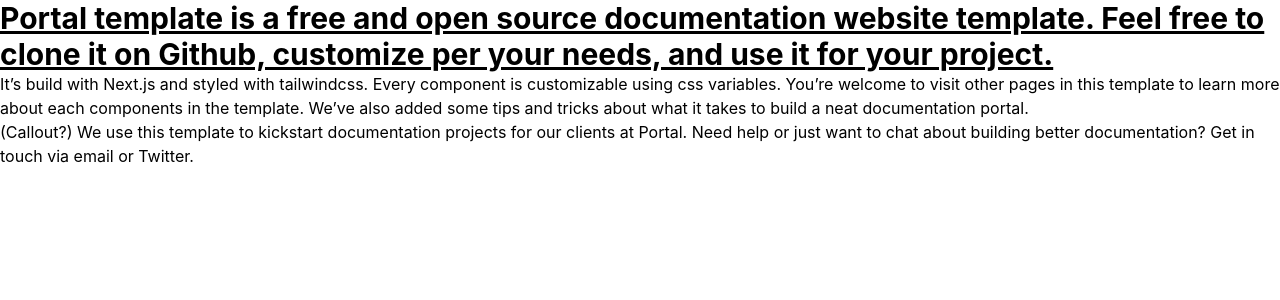
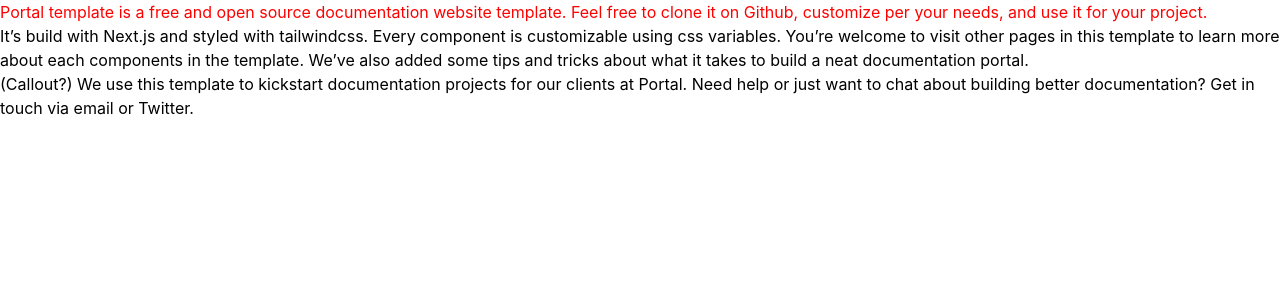
Before and after one commit to vrepsys/portal-template, a Next.js app: page / in a window 1280 px wide. Shown: the top 300 px of the page. Built offline with nearby package versions, Linux system fonts and the light colour scheme.

Commit message:
Add heading style

```diff
--- /dev/null
+++ b/components/typography/Heading1.tsx
@@ -0,0 +1,5 @@
+import { PropsWithChildren } from "react";
+
+export const Heading1: React.FC<PropsWithChildren> = ({ children }) => {
+  return <h1 className="heading-1">{children}</h1>;
+};
--- a/pages/index.tsx
+++ b/pages/index.tsx
@@ -1,5 +1,6 @@
 import type { NextPage } from "next";
 import Head from "next/head";
+import { Heading1 } from "../components/typography/Heading1";
 
 const Home: NextPage = () => {
   return (
@@ -14,11 +15,11 @@
       </Head>
 
       <main>
-        <h1 className="text-3xl font-bold underline">
+        <Heading1>
           Portal template is a free and open source documentation website
           template. Feel free to clone it on Github, customize per your needs,
           and use it for your project.
-        </h1>
+        </Heading1>
         <p>
           It’s build with Next.js and styled with tailwindcss. Every component
           is customizable using css variables. You’re welcome to visit other
--- a/styles/globals.css
+++ b/styles/globals.css
@@ -18,3 +18,15 @@
 * {
   box-sizing: border-box;
 }
+
+@layer base {
+  :root {
+    --color-heading: red;
+    --color-primary: 255 115 179;
+    --color-secondary: 111 114 185;
+  }
+}
+
+.heading-1 {
+  color: var(--color-heading);
+}
```
